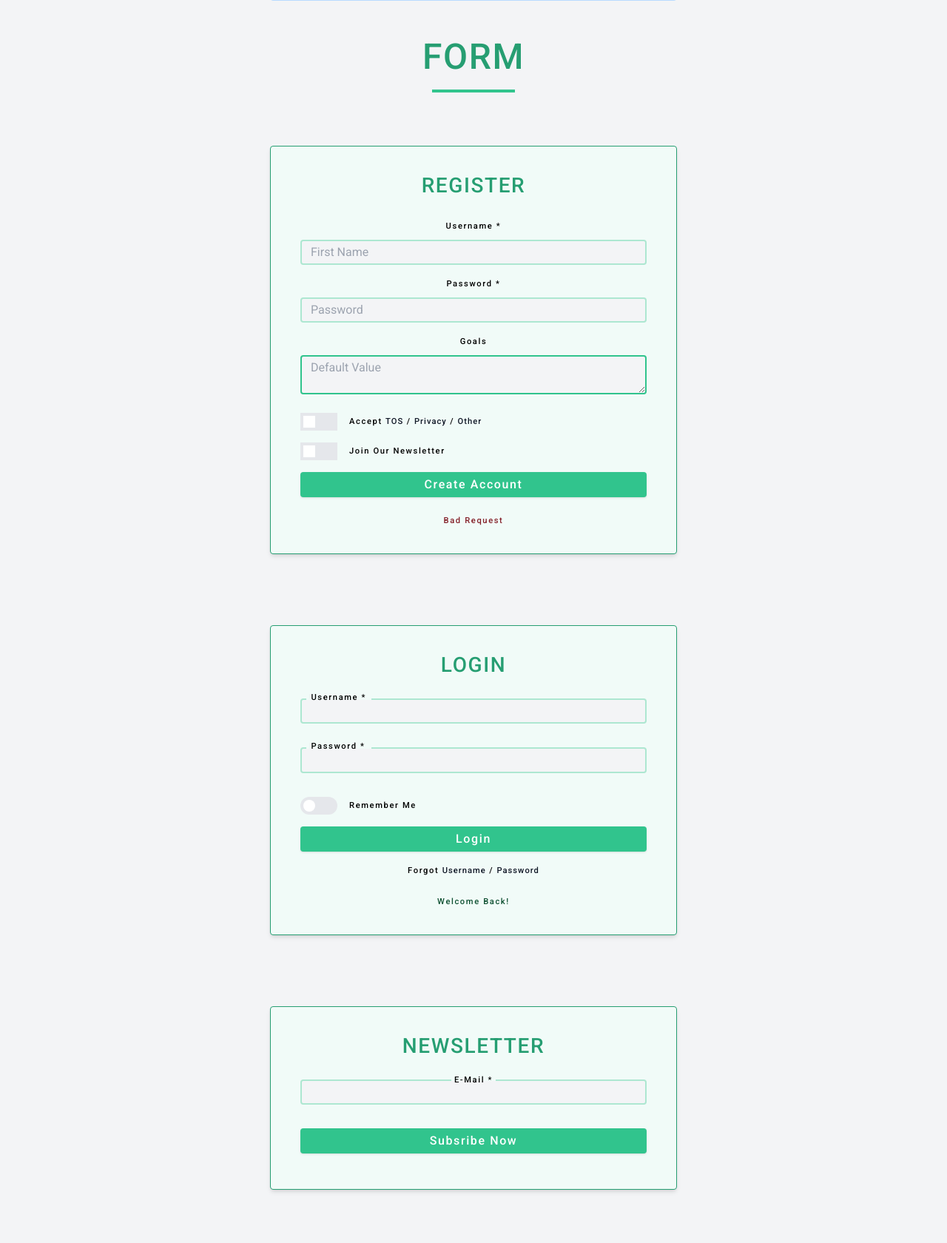
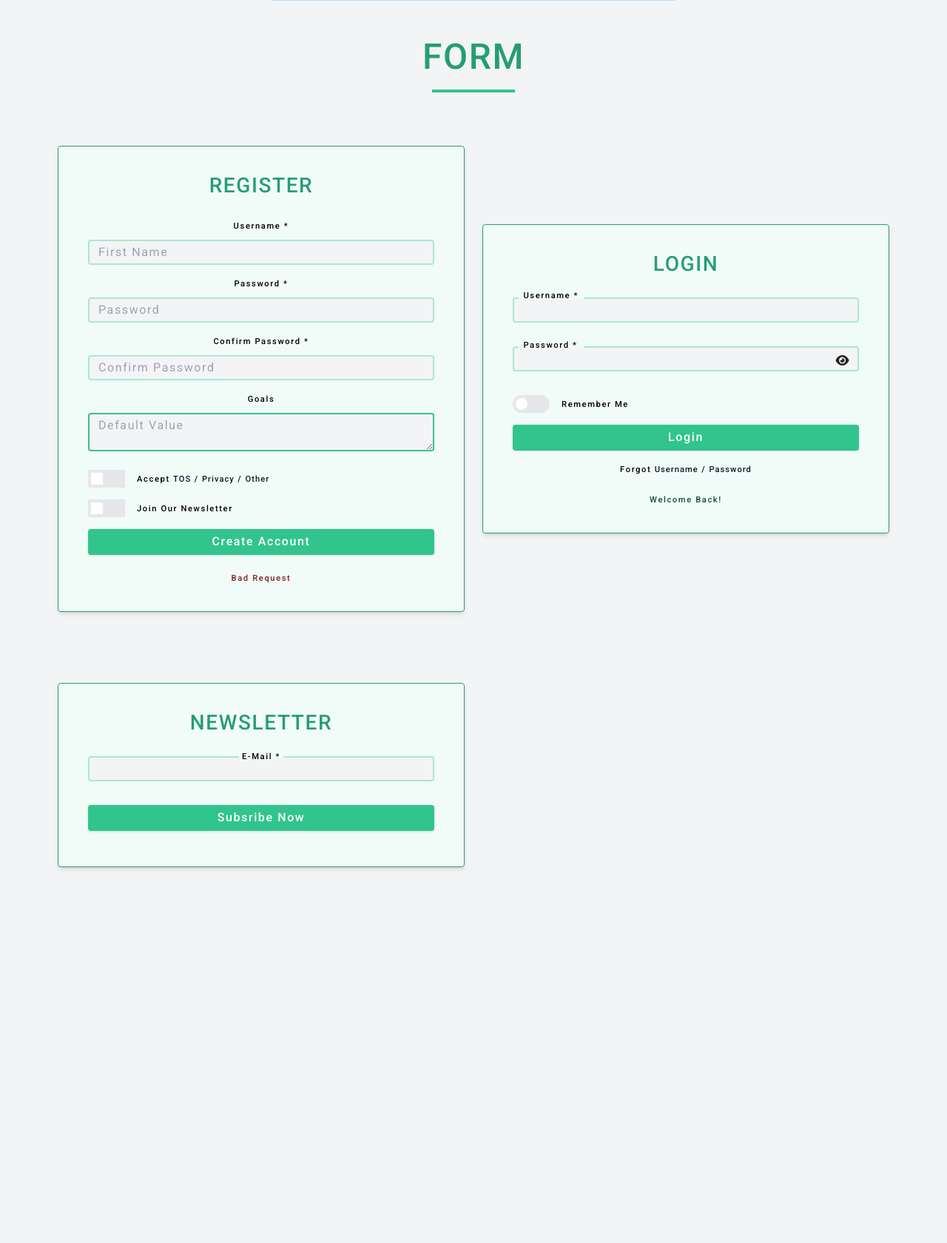
Before and after one commit to micex-pro/mpod, a PHP site: page / in a window 1280 px wide. Shown: the part 2402-4082 px from the top of the page at 74% size. After the commit the page ends 3577 px from the top, so only its background shows below. Run offline with PHP 8.4, Linux system fonts and the light colour scheme.

Commit message:
10/05/2023

```diff
--- a/assets/css/global.css
+++ b/assets/css/global.css
@@ -136,6 +136,15 @@
   border-radius: 10px;
 }
 /* End Of Custom Scroll Bar */
+/* Start hide / show */
+.hide {
+  display: none !important;
+}
+
+.show {
+  display: inline-block !important;
+}
+/* End hide / show */
 /* Start Of Section */
 .section {
   max-width: var(--width-section);
@@ -330,7 +339,7 @@
 }
 
 .btn-scaled:hover {
-  transform: scale(var(--scale));
+  transform: scale(1.05);
 }
 
 .btn-block {
@@ -426,14 +435,19 @@
 }
 
 .form-input:focus,
-.form-textarea:focus {
+.form-textarea:focus, .modern-input:focus {
   outline: none;
-  border: 2px solid var(--primary-500) !important;
+  border: 2px solid var(--primary-500);
+  font-family: inherit;
+  letter-spacing: var(--letter-spacing);
 }
 
 .form-input:valid,
 .form-textarea:valid {
-  border: 2px solid var(--primary-500) !important;
+  outline: none;
+  border: 2px solid var(--primary-500);
+  letter-spacing: var(--letter-spacing);
+
 }
 
 .form-row {
@@ -445,6 +459,7 @@
   font-family: inherit;
   color: var(--gray-400);
   text-transform: capitalize;
+  letter-spacing: var(--letter-spacing);
 }
 
 .form-alert-error {
@@ -485,10 +500,6 @@
   margin-bottom: 1rem;
 }
 
-.modern-input:focus {
-  outline: none;
-  border: 2px solid var(--primary-500) !important;
-}
 .modern-input:hover + .modern-label {
   top: -1.25rem;
 }
@@ -502,7 +513,9 @@
 }
 
 .modern-input:valid {
+  outline: none;
   border: 2px solid var(--primary-500) !important;
+  letter-spacing: var(--letter-spacing);
 }
 
 .input-line {
@@ -628,7 +641,31 @@
   justify-content: center;
 }
 
+#capslock-warning{
+  color: var(--red-dark);
+  display: none;
+}
 
+.form-password-visibility{
+  background: transparent;
+  border: none;
+  color: var(--black-mid);
+  box-shadow: none;
+  text-shadow: var(--shadow-2);
+  position: absolute;
+  right: 0;
+  text-align: right;
+  top: 25%;
+  transform: translateY(-25%);
+}
+
+.form-password-visibility:hover{
+  border: none;
+  background-color: transparent;
+  box-shadow: none;
+  text-shadow: var(--shadow-2);
+  color: var(--primary-500);
+}
 
 /* End Of Form */
 
@@ -675,6 +712,12 @@
     /* Remove the line bellow if needed. I makes the element go full width in a grid template */
     grid-column: 1 / -1;
   }
+
+  .form-section .section-content {
+    display: grid;
+    grid-template-columns: repeat(2, 1fr);
+    gap: 0 1.5rem;
+  }
 }
 
 /* Large Laptops */
--- a/assets/js/global.js
+++ b/assets/js/global.js
@@ -16,4 +16,59 @@
             });
         }
     });
+
+    // check if confirmed password and password are the same value
+    var rpassword = document.getElementById("rpassword");
+    var rcpassword = document.getElementById("rcpassword");
+
+    rcpassword.addEventListener("keyup", function(event){
+        if (rcpassword.value != rpassword.value){
+            rpassword.style.borderColor = "var(--red-mid)";
+            rcpassword.style.borderColor = "var(--red-mid)";
+        }else{
+            rpassword.style.borderColor = "var(--primary-500)";
+            rcpassword.style.borderColor = "var(--primary-500)";
+        }
+    });
+
+    // Check for Caps Lock && send form on Enter key
+    var lpassword = document.getElementById("lpassword");
+    var capsLockWarning = document.getElementById("capslock-warning");
+
+    lpassword.addEventListener("keyup", function(event){
+        if (event.getModifierState("CapsLock")){
+            capsLockWarning.style.display = "block";
+        }else{
+            capsLockWarning.style.display = "none";
+        }
+
+        if (event.key === "Enter"){
+            event.preventDefault();
+            let submitBtn = document.querySelector("#lform button[type=submit]");
+            submitBtn.click();
+        }
+    });
+
+    // password visible / invisible button for inputs
+    var visible_btn = document.getElementById("form-visible-btn");
+    var invisible_btn = document.getElementById("form-invisible-btn");
+    var show_input = document.getElementById("lpassword");
+
+    visible_btn.addEventListener("click", function(){
+        visible_btn.classList.toggle("show");
+        visible_btn.classList.toggle("hide");
+        invisible_btn.classList.toggle("show");
+        invisible_btn.classList.toggle("hide");
+
+        show_input.type = "text";
+    });
+
+    invisible_btn.addEventListener("click", function(){
+        visible_btn.classList.toggle("show");
+        visible_btn.classList.toggle("hide");
+        invisible_btn.classList.toggle("show");
+        invisible_btn.classList.toggle("hide");
+
+        show_input.type = "password";
+    });
 });
--- a/index.html
+++ b/index.html
@@ -5,7 +5,7 @@
     <meta http-equiv="X-UA-Compatible" content="IE=edge" />
     <meta name="viewport" content="width=device-width, initial-scale=1.0" />
 
-    <!-- START SEO -->
+    <!-- Start SEO -->
     <title>MiceX.Pro | MPod</title>
     <meta name="Author" content="MiceX.Pro" />
     <meta
@@ -14,11 +14,11 @@
     />
     <meta
       name="keywords"
-      content="MiceX, MiceX.Pro, mpod, MPod, css designs, html designs, css default starter, premade designs, css, html"
+      content="MiceX, MiceX.Pro, mpod, MPod, css designs, html designs, css default Starter, premade designs, css, html"
     />
     <link rel="canonical" href="https://mpod.micex.pro/index.html" />
 
-    <!-- START Social Media -->
+    <!-- Start Social Media -->
     <meta property="og:title" content="MiceX.Pro | MPod" />
     <meta
       property="og:description"
@@ -29,8 +29,8 @@
       content="https://www.example.com/assets/images/MiceX-logo.png"
     />
     <meta property="og:url" content="https://mpod.micex.pro/index.html" />
-    <!-- END Social Media -->
-    <!-- START Twitter -->
+    <!-- End Social Media -->
+    <!-- Start Twitter -->
     <meta name="twitter:card" content="summary_large_image" />
     <meta name="twitter:title" content="MiceX.Pro | MPod" />
     <meta
@@ -42,27 +42,45 @@
       content="https://www.example.com/assets/images/MiceX-logo.png"
     />
     <meta name="twitter:url" content="https://mpod.micex.pro/index.html" />
-    <!-- END Twitter -->
-    <!-- END SEO -->
+    <!-- End Twitter -->
+    <!-- End SEO -->
 
-    <!-- START Global CSS -->
+    <!-- Start Global CSS -->
     <link rel="stylesheet" href="./assets/css/normilize.css" />
     <link rel="stylesheet" href="./assets/css/global.css" />
-    <!-- END Global CSS -->
+    <!-- End Global CSS -->
 
-    <!-- START Local Styles -->
+    <!-- Start Local Styles -->
     <link rel="stylesheet" href="./assets/css/index.css" />
-    <!-- END Local Styles -->
+    <!-- End Local Styles -->
 
-    <!-- START External Styles -->
-    <!-- END External Styles -->
+    <!-- Start External Styles -->
+    <!-- End External Styles -->
 
-    <!-- START Font Awesome - Icons -->
-    <link
+    <!-- Start Font Awesome - Icons -->
+    <!-- <link
       rel="stylesheet"
       href="https://micex-pro.github.io/fontawesome-free-6.2.1-web/css/all.min.css"
-    />
-    <!-- END Font Awesome - Icons -->
+    /> -->
+
+    <link rel="stylesheet" href="./assets/icons/fontawesome-free-6.2.1-web/css/all.min.css">
+    <!-- End Font Awesome - Icons -->
+
+    <!-- Start Google AdSense-->
+    <script async src="https://pagead2.googlesyndication.com/pagead/js/adsbygoogle.js?client=ca-pub-7304733661848551"
+     crossorigin="anonymous"></script>
+    <!-- End Google AdSense-->
+
+    <!-- Start Google Analytics -->
+    <script async src="https://www.googletagmanager.com/gtag/js?id=G-DC63LQFSWP"></script>
+    <script>
+      window.dataLayer = window.dataLayer || [];
+      function gtag(){dataLayer.push(arguments);}
+      gtag('js', new Date());
+
+      gtag('config', 'G-DC63LQFSWP');
+    </script>
+    <!-- End Google Analytics -->
   </head>
   <body>
     <!-- Start Of Nav -->
@@ -199,13 +217,24 @@
             />
           </div>
           <div class="form-row">
-            <label for="password" class="form-label">Password *</label>
+            <label for="rpassword" class="form-label">Password *</label>
             <input
               type="password"
               class="form-input"
               name="rpass"
               placeholder="password"
-              id="password"
+              id="rpassword"
+              required
+            />
+          </div>
+          <div class="form-row">
+            <label for="rcpassword" class="form-label">confirm Password *</label>
+            <input
+              type="password"
+              class="form-input"
+              name="rcpass"
+              placeholder="confirm password"
+              id="rcpassword"
               required
             />
           </div>
@@ -258,17 +287,20 @@
               type="password"
               class="modern-input"
               name="lpass"
-              id="password"
+              id="lpassword"
               required
             />
-            <label for="password" class="modern-label">Password *</label>
+            <label for="lpassword" class="modern-label">Password *</label>
+            <button type="button" class="btn form-password-visibility show" id="form-visible-btn"><i class="fa-solid fa-eye"></i></button>
+            <button type="button" class="btn form-password-visibility hide" id="form-invisible-btn"><i class="fa-solid fa-eye-slash"></i></button>
+            <label class="form-label" id="capslock-warning">Caps lock is ON</label>
           </div>
           <div class="form-row form-row-condition">
             <label class="form-switch">
               <input id="form-lrememberpass" type="checkbox" name="lrememberpass" />
               <span class="slider round"></span>
             </label>
-            <label for="form-rnewsletter" class="form-label condition-label">Remember me</label>
+            <label class="form-label condition-label">Remember me</label>
           </div>
           <button type="submit" class="btn btn-block">login</button>
           <div class="form-row form-row-condition forgot-credentials">
@@ -302,10 +334,10 @@
     <footer class="footer" id="footer"></footer>
     <!-- End Of Footer -->
 
-    <!-- START Local JS Files -->
+    <!-- Start Local JS Files -->
     <script src="./assets/js/global.js"></script>
-    <!-- END Local JS Files -->
-    <!-- START External JS Files -->
-    <!-- END External JS Files -->
+    <!-- End Local JS Files -->
+    <!-- Start External JS Files -->
+    <!-- End External JS Files -->
   </body>
 </html>
```
Also changed, not shown: security.txt (added), sitemap.xml (added).
